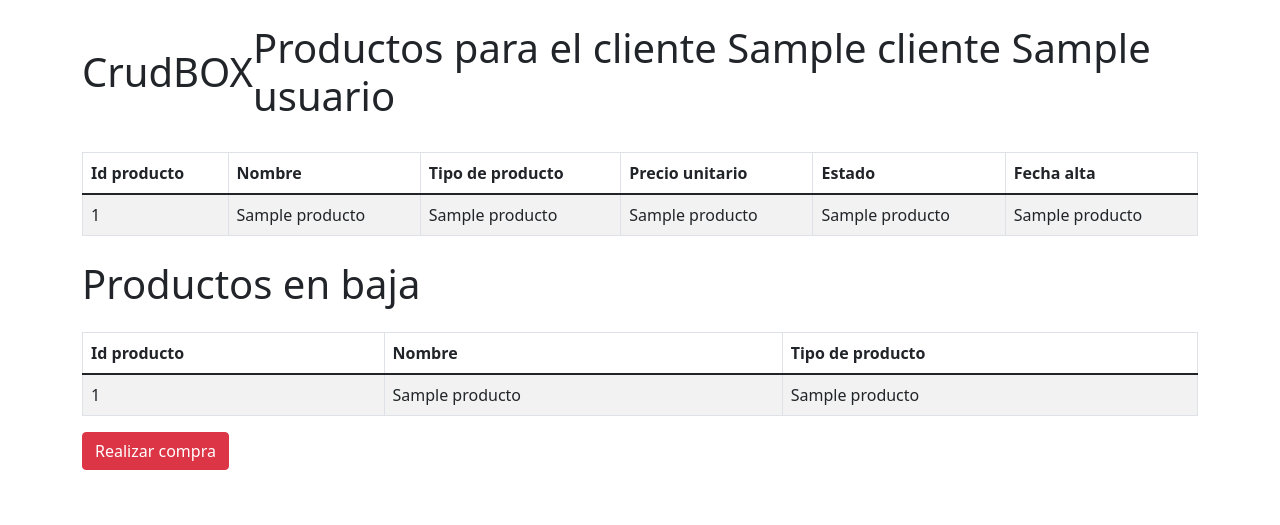
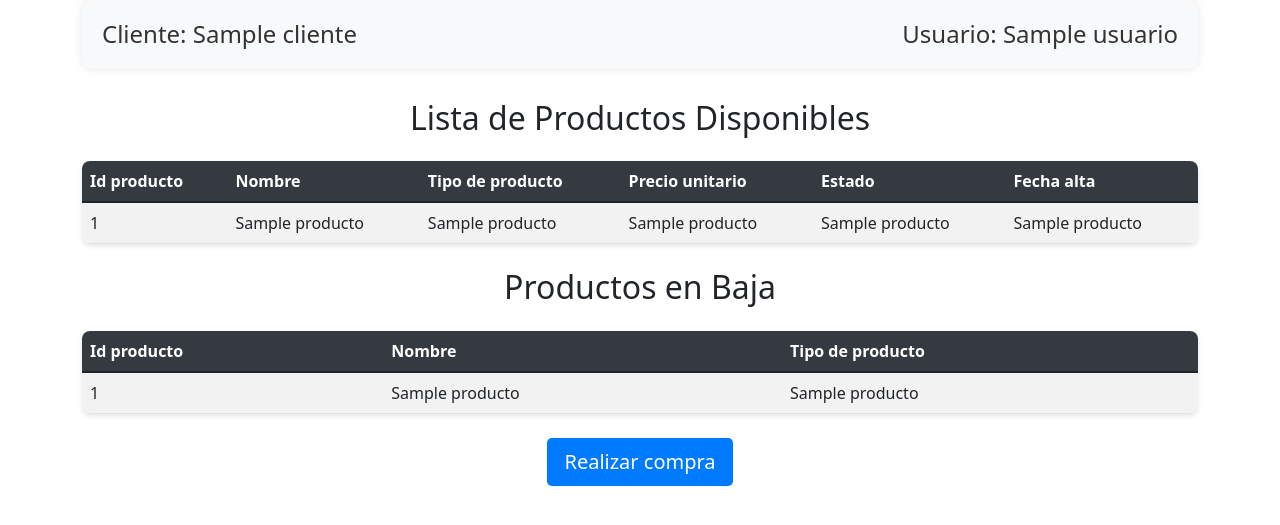
Before and after one commit to Corcho4433/BoxDB, a Python web app: template templates/cargar_productos.html in a window 1280 px wide. Shown: the top 525 px of the page. Run offline with Jinja, Linux system fonts and the light colour scheme; the template is opened without the code that fills it: most values are stand-ins (such as "Sample title", 1, 10 or a date in 2020).

Commit message:
gracias porky.

```diff
--- a/box/producto.py
+++ b/box/producto.py
@@ -21,7 +21,7 @@ class Producto:
 
     @property
     def precio_unitario(self):
-        return f"$ {self.__precio_unitario}"
+        return float(self.__precio_unitario)
 
     @property
     def estado(self):
--- a/templates/cargar_productos.html
+++ b/templates/cargar_productos.html
@@ -6,22 +6,89 @@
     <meta name="viewport" content="width=device-width, initial-scale=1.0">
     <title>CrudBox: Productos</title>
     <link href="https://cdn.jsdelivr.net/npm/bootstrap@5.1.3/dist/css/bootstrap.min.css" rel="stylesheet">
+    <style>
+        /* Estilos personalizados para mejorar el diseño */
+        .header-container {
+            background-color: #f8f9fa;
+            padding: 20px;
+            border-radius: 10px;
+            box-shadow: 0 0 10px rgba(0, 0, 0, 0.1);
+            margin-bottom: 30px;
+        }
+
+        .user-info {
+            display: flex;
+            justify-content: space-between;
+            align-items: center;
+        }
+
+        .user-info h1 {
+            font-size: 1.5rem;
+            margin: 0;
+            color: #333;
+        }
+
+        .client-info {
+            font-weight: 600;
+            color: #495057;
+        }
+
+        .table-container {
+            margin-top: 20px;
+        }
+
+        .btn-custom {
+            background-color: #007bff;
+            color: #fff;
+        }
+
+        .btn-custom:hover {
+            background-color: #0056b3;
+        }
+
+        .table-container .table {
+            background-color: #ffffff;
+            border-radius: 8px;
+            overflow: hidden;
+            box-shadow: 0 2px 5px rgba(0, 0, 0, 0.1);
+        }
+
+        .table thead {
+            background-color: #343a40;
+            color: #ffffff;
+        }
+
+        .alert {
+            margin-top: 20px;
+        }
+    </style>
 </head>
 
 <body class="container">
 
-    <div class="d-flex justify-content-between align-items-center my-4">
-        <h1>CrudBOX</h1>
-        <h1>Productos para el cliente {{ cliente }} {{ usuario }}</h1>
+    <!-- Cabecera principal con información del cliente y usuario -->
+    <div class="header-container">
+        <div class="user-info">
+            <div class="client-info">
+                <h1>Cliente: {{ cliente }}</h1>
+            </div>
+            <div class="user-info-right">
+                <h1>Usuario: {{ usuario }}</h1>
+            </div>
+        </div>
     </div>
 
+    <!-- Título y mensaje opcional -->
+    <h2 class="my-4 text-center">Lista de Productos Disponibles</h2>
+
     {% if request.args.get('mensaje') %}
-    <p>{{ request.args.get('mensaje') }}</p>
+    <div class="alert alert-warning text-center">{{ request.args.get('mensaje') }}</div>
     {% endif %}
 
+    <!-- Tabla de productos disponibles -->
     <div class="table-container">
         {% if productos %}
-        <table class="table table-striped table-bordered">
+        <table class="table table-striped table-hover">
             <thead>
                 <tr>
                     <th>Id producto</th>
@@ -49,10 +116,12 @@
         <div class="alert alert-info text-center">No hay productos en este momento.</div>
         {% endif %}
     </div>
-    <h1 class="my-4">Productos en baja</h1>
+
+    <!-- Sección de productos en baja -->
+    <h2 class="my-4 text-center">Productos en Baja</h2>
     <div class="table-container">
         {% if productos_baja %}
-        <table class="table table-striped table-bordered">
+        <table class="table table-striped table-hover">
             <thead>
                 <tr>
                     <th>Id producto</th>
@@ -74,9 +143,15 @@
         <div class="alert alert-info text-center">Este cliente no tiene productos en baja.</div>
         {% endif %}
     </div>
+
+    <!-- Botón para realizar una compra, si hay productos disponibles -->
     {% if productos %}
-        <a href="{{ url_for('comprar') }}" class="btn btn-danger btn-custom">Realizar compra</a>
+    <div class="text-center my-4">
+        <a href="{{ url_for('comprar') }}" class="btn btn-custom btn-lg">Realizar compra</a>
+    </div>
     {% endif %}
+
+    <script src="https://cdn.jsdelivr.net/npm/bootstrap@5.3.3/dist/js/bootstrap.bundle.min.js" crossorigin="anonymous"></script>
 
 </body>
 
--- a/templates/iniciar_sesion.html
+++ b/templates/iniciar_sesion.html
@@ -21,7 +21,7 @@
     {% endif %}
 
     <div class="form-container">
-        <form method="post" class="form-group">
+        <form action="/iniciar_sesion" method="post" class="form-group">
             <div class="mb-3">
                 <label for="nombre" class="form-label">Nombre:</label>
                 <input type="text" id="nombre" name="nombre" required class="form-control">
```
Also changed, not shown: app.py (+22 -8 lines), box/crudmanager.py (+31 -2 lines), box/usuario.py (+8 -0 lines), dao/ordenventadao.py (+20 -7 lines), dao/usuariodao.py (+15 -8 lines), templates/confirmar_compra.html (+13 -33 lines), BOXDBFINAL.sql, 1 other file.
